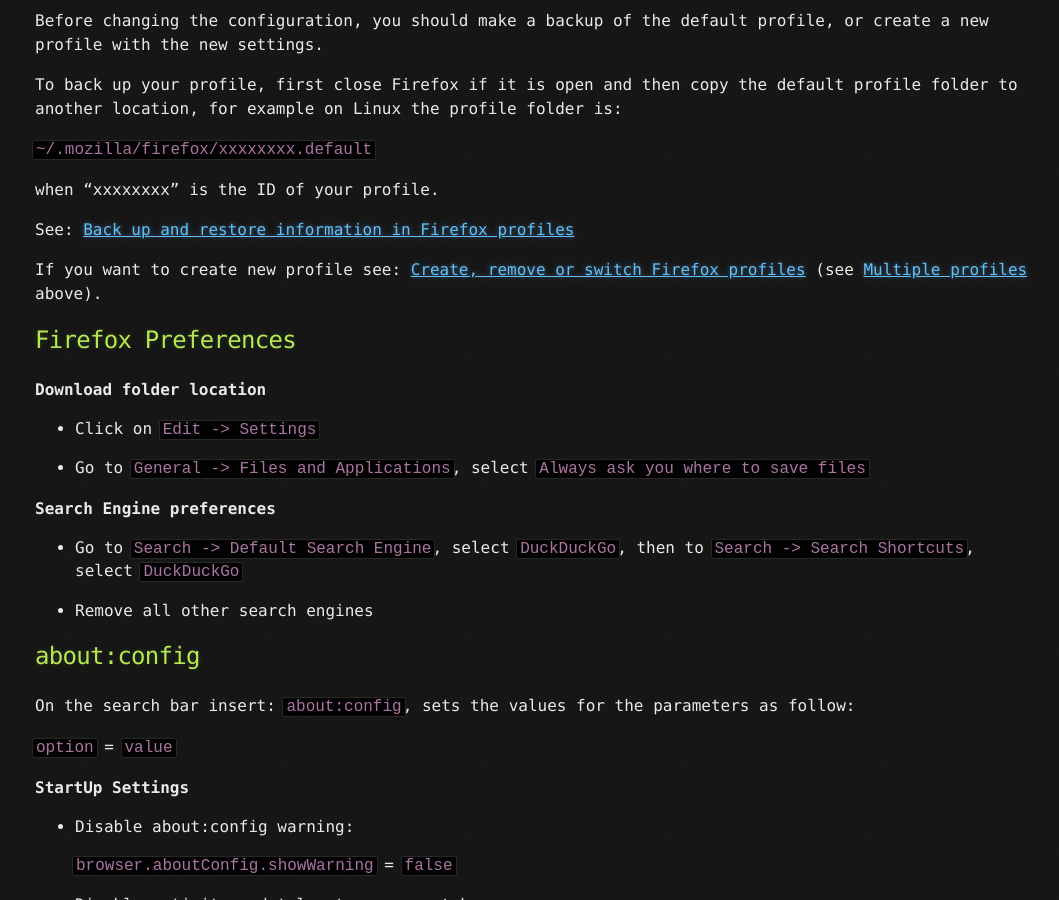
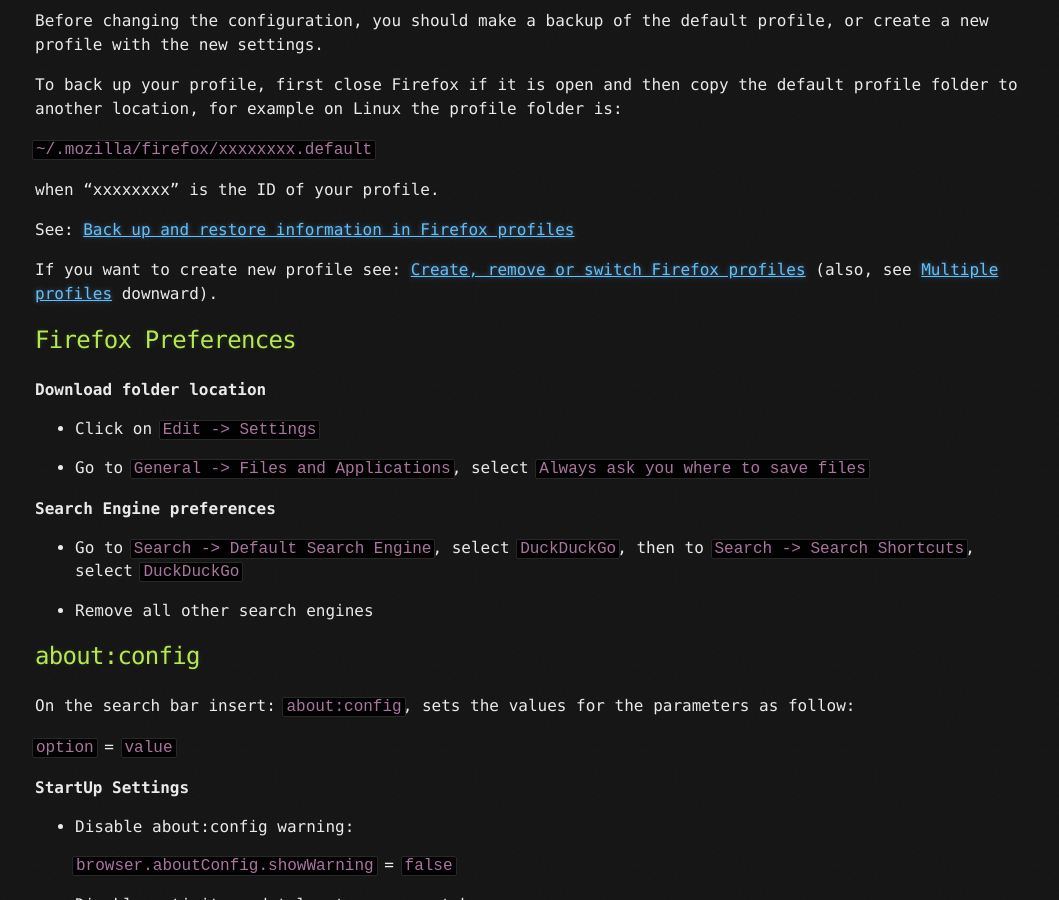
Before and after one commit to brainfucksec/brainfucksec.github.io, a Jekyll site: the page built from _posts/2021-09-29-hardening-firefox-sep-2021-update.md, in a window 1280 px wide and 900 px high, scrolled down 510 px. Shown: the whole window, without its empty margins (105-1164 px from the left). Built offline with Jekyll 4.4.1, drawn with Linux system fonts in a browser that asks for light colours.

Commit message:
Little fix on last commit hardening-firefox-sep-2021-update

```diff
--- a/_posts/2021-09-29-hardening-firefox-sep-2021-update.md
+++ b/_posts/2021-09-29-hardening-firefox-sep-2021-update.md
@@ -24,7 +24,7 @@
 
 See: [Back up and restore information in Firefox profiles](https://support.mozilla.org/en-US/kb/back-and-restore-information-firefox-profiles)
 
-If you want to create new profile see: [Create, remove or switch Firefox profiles](https://support.mozilla.org/en-US/kb/profile-manager-create-remove-switch-firefox-profiles?redirectslug=profile-manager-create-and-remove-firefox-profiles&redirectlocale=en-US) (see [Multiple profiles](#multiple_profiles) above).
+If you want to create new profile see: [Create, remove or switch Firefox profiles](https://support.mozilla.org/en-US/kb/profile-manager-create-remove-switch-firefox-profiles?redirectslug=profile-manager-create-and-remove-firefox-profiles&redirectlocale=en-US) (also, see [Multiple profiles](#multiple_profiles) downward).
 
 
 ## Firefox Preferences
```
